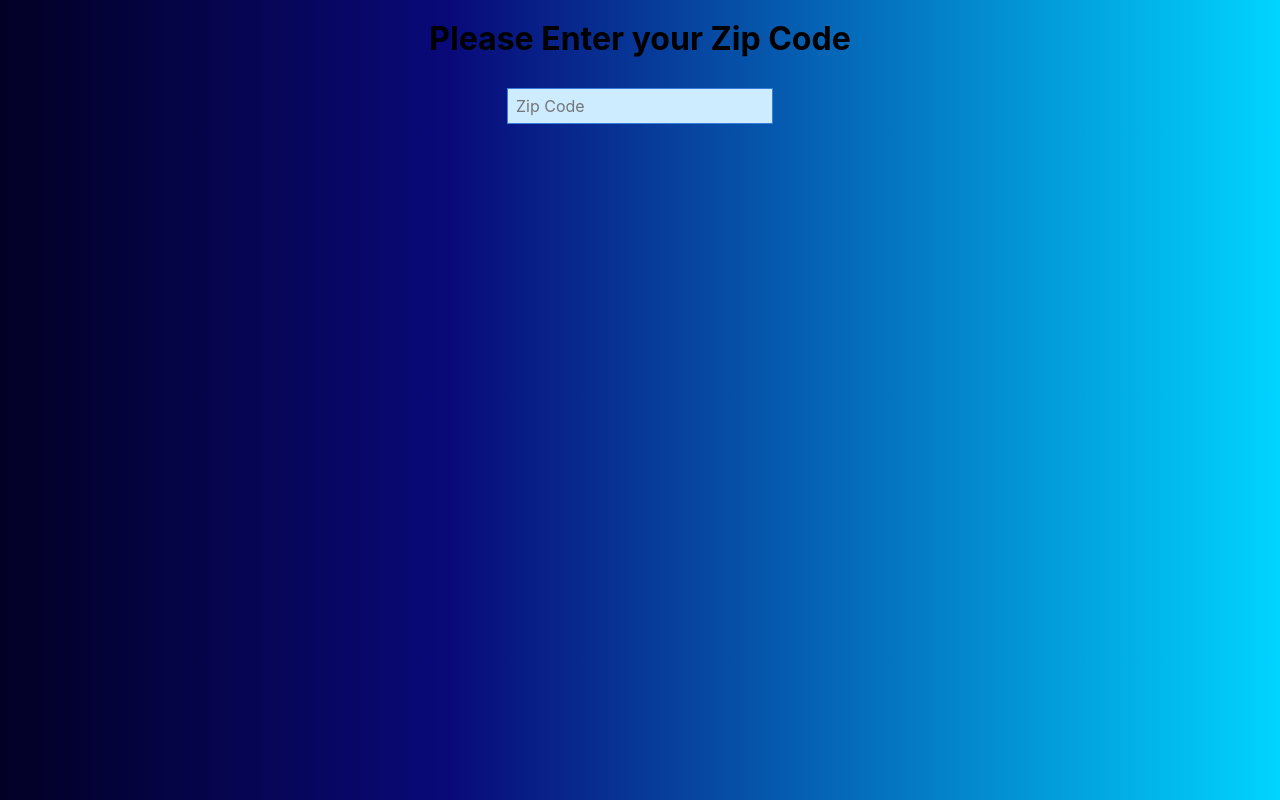
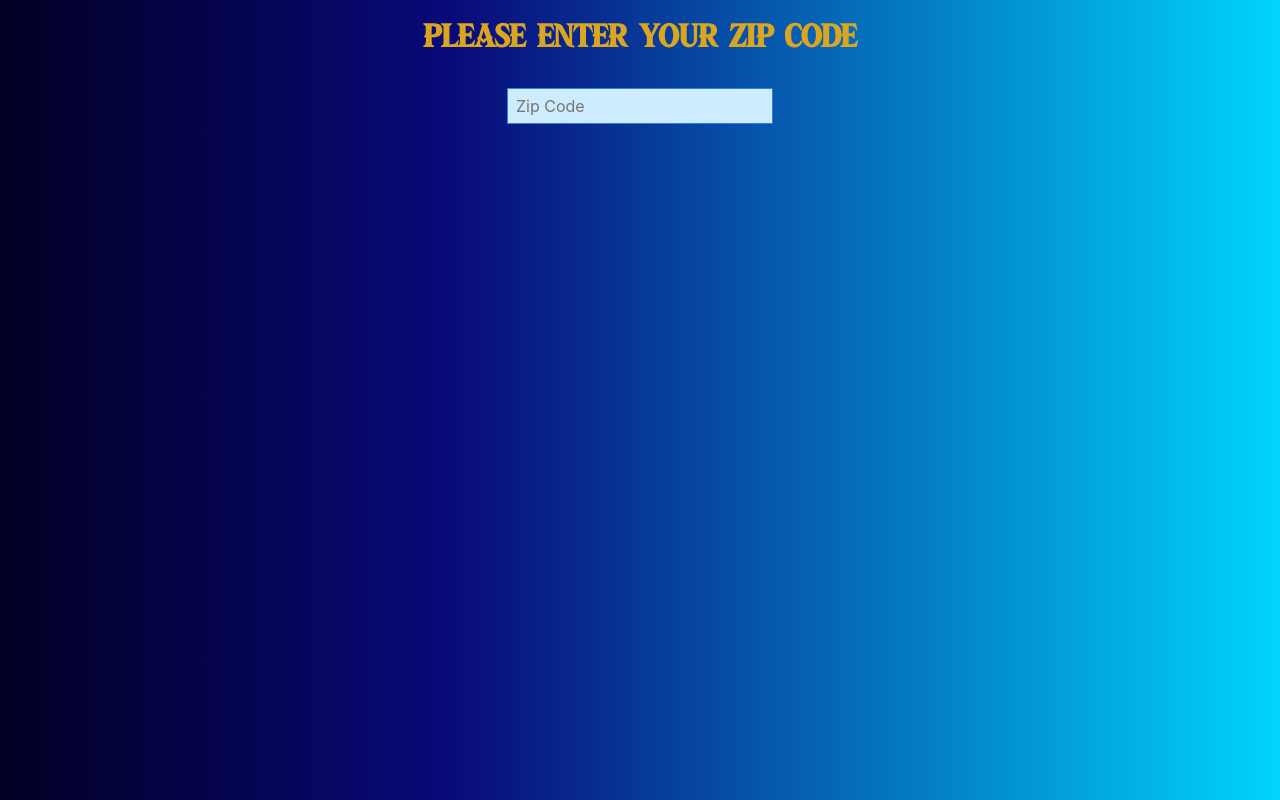
Before and after one commit to jerbeck/zmanim, a React (Create React App) app: page / in a window 1280 px wide. Built offline with nearby package versions, Linux system fonts and the light colour scheme; no server answers.

Commit message:
first attempt

```diff
--- a/src/containers/App.css
+++ b/src/containers/App.css
@@ -28,11 +28,20 @@
   color: #61dafb;
 }
 
-@keyframes App-logo-spin {
-  from {
-    transform: rotate(0deg);
-  }
-  to {
-    transform: rotate(360deg);
-  }
+@font-face {
+font-family: 'PIRATE SCROLL Regular';
+font-style: normal;
+font-weight: normal;
+src: local('PIRATE SCROLL Regular'), url('Pirate Scroll.woff') format('woff');
 }
+
+h1, h2 {
+  font-family: 'PIRATE SCROLL Regular';
+  color : goldenrod;
+}
+
+p {
+  font-family: arial;
+  font-size:  2em;
+  color:  blue;
+}
--- a/src/containers/App.js
+++ b/src/containers/App.js
@@ -1,5 +1,6 @@
 import React, { Component } from 'react';
 import '../index.css';
+import './App.css';
 import PanelList from '../components/PanelList';
 import SearchBox from '../components/SearchBox';
 import reportWebVitals from '../reportWebVitals';
@@ -29,7 +30,7 @@ class App extends Component {
   }
 
   getTimeZoneID = (location) => {
-    fetch('https://maps.googleapis.com/maps/api/timezone/json?location='+ location[0] +','+ location[1] + '&timestamp=1331161200&key=' + api_key)
+    fetch('https://maps.googleapis.com/maps/api/timezone/json?location='+ location[0] +','+ location[1] + '&timestamp=1331161200&key=')
     .then(response => response.json)
 
     .then(response => response)
```
Also changed, not shown: src/containers/Pirate Scroll.woff (added).
